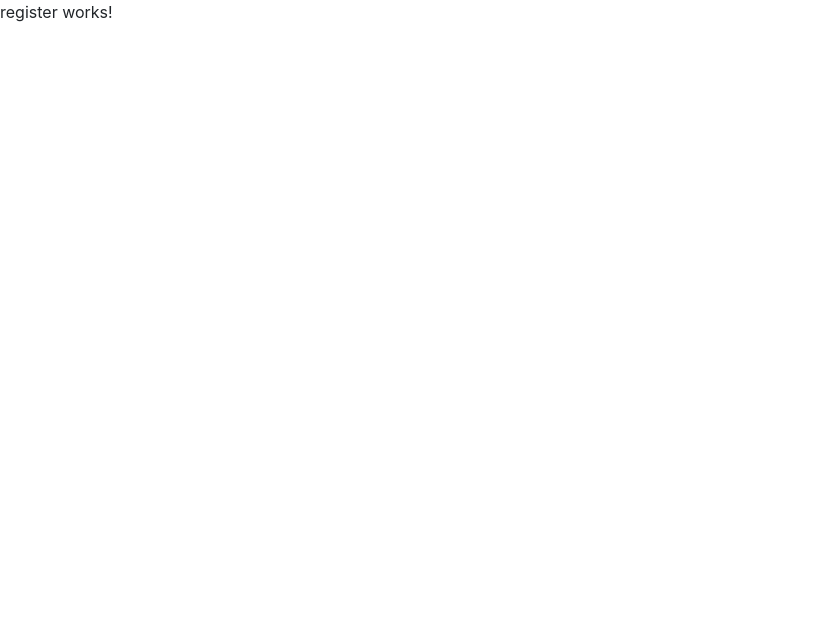
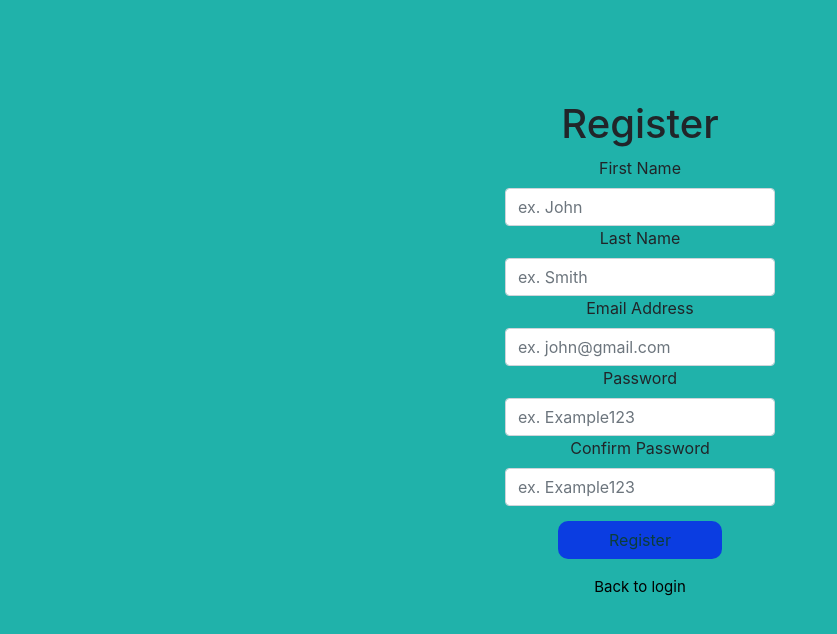
Before and after one commit to johncolecarter/NG_421_FenceApp, an Angular app in the folder FenceApp/: page /register in a window 1280 px wide. Shown: the top 634 px of the page, without its empty margins (0-837 px from the left). Built offline with nearby package versions, Linux system fonts and the light colour scheme.

Commit message:
added register

```diff
--- a/FenceApp/src/app/login/login.component.css
+++ b/FenceApp/src/app/login/login.component.css
@@ -11,12 +11,16 @@
 }
 
 .container {
-    background: lightskyblue;
     padding: 15px;
-    border-radius: 10px;
 }
 
 .register {
     margin-top: 15px;
     font-size: 15px;
 }
+
+.body {
+    padding-top: 200px;
+    background: rgb(170, 238, 161);
+    height: 800px;
+}
--- a/FenceApp/src/app/login/login.component.html
+++ b/FenceApp/src/app/login/login.component.html
@@ -1,3 +1,4 @@
+<div class="body">
     <div class="container text-center" style="max-width: 300px;margin: auto;">
         <form [formGroup]="loginForm" class="form-signin">
             <h1>Login</h1>
@@ -5,12 +6,14 @@
                 <label for="inputEmail" class="label">Email Address</label>
                 <input type="email" formControlName="inputEmail" class="form-control" placeholder="ex. john@gmail.com">
                 <label class="alert alert-danger"
-                *ngIf="!this.loginForm.controls.inputEmail.valid && this.loginForm.controls.inputEmail.touched">Email is
+                    *ngIf="!this.loginForm.controls.inputEmail.valid && this.loginForm.controls.inputEmail.touched">Email
+                    is
                     required</label>
             </div>
             <div>
                 <label for="inputPassword" class="label">Password</label>
-            <input type="password" formControlName="inputPassword" class="form-control" placeholder="ex. Example123">
+                <input type="password" formControlName="inputPassword" class="form-control"
+                    placeholder="ex. Example123">
                 <label class="alert alert-danger"
                     *ngIf="!this.loginForm.controls.inputPassword.valid && this.loginForm.controls.inputPassword.touched">Password
                     required</label>
@@ -18,7 +21,9 @@
             <button type="submit" class="btn" [disabled]="!loginForm.valid">Login</button>
         </form>
         <div>
-        <h2 class="register">Not a user? <a routerLinkActive="active-link" routerLink="/register" class="route">Register
+            <h2 class="register">Not a user? <a routerLinkActive="active-link" routerLink="/register"
+                    class="route">Register
                     Here</a></h2>
         </div>
     </div>
+</div>
--- a/FenceApp/src/app/register/register.component.css
+++ b/FenceApp/src/app/register/register.component.css
@@ -0,0 +1,20 @@
+.body {
+    background: lightseagreen;
+    height: 800px;
+    padding-top: 100px;
+}
+
+.btn {
+    margin-top: 15px;
+    padding-right: 50px;
+    padding-left: 50px;
+    border-radius: 10px;
+    background: blue;
+    color: black;
+    margin-bottom: 15px;
+}
+
+.route {
+    font-size: 15px;
+    color: black;
+}
--- a/FenceApp/src/app/register/register.component.html
+++ b/FenceApp/src/app/register/register.component.html
@@ -1 +1,53 @@
-<p>register works!</p>
+<div class="body">
+    <div class="container text-center" style="max-width: 300px;margin:auto;">
+        <form [formGroup]="registerForm">
+            <h1>Register</h1>
+            <div>
+                <label for="inputFirstName" class="label">First Name</label>
+                <input type="text" formControlName="inputFirstName" class="form-control" placeholder="ex. John">
+                <label class="alert alert-danger"
+                    *ngIf="!this.registerForm.controls.inputFirstName.valid && this.registerForm.controls.inputFirstName.touched">First
+                    name
+                    is
+                    required</label>
+            </div>
+            <div>
+                <label for="inputLastName" class="label">Last Name</label>
+                <input type="text" formControlName="inputLastName" class="form-control" placeholder="ex. Smith">
+                <label class="alert alert-danger"
+                    *ngIf="!this.registerForm.controls.inputLastName.valid && this.registerForm.controls.inputLastName.touched">Last
+                    name
+                    is
+                    required</label>
+            </div>
+            <div>
+                <label for="inputEmail" class="label">Email Address</label>
+                <input type="email" formControlName="inputEmail" class="form-control" placeholder="ex. john@gmail.com">
+                <label class="alert alert-danger"
+                    *ngIf="!this.registerForm.controls.inputEmail.valid && this.registerForm.controls.inputEmail.touched">Email
+                    is
+                    required</label>
+            </div>
+            <div>
+                <label for="inputPassword" class="label">Password</label>
+                <input type="password" formControlName="inputPassword" class="form-control"
+                    placeholder="ex. Example123">
+                <label class="alert alert-danger"
+                    *ngIf="!this.registerForm.controls.inputPassword.valid && this.registerForm.controls.inputPassword.touched">Password
+                    required</label>
+            </div>
+            <div>
+                <label for="inputConfirmPassword" class="label">Confirm Password</label>
+                <input type="password" formControlName="inputConfirmPassword" class="form-control"
+                    placeholder="ex. Example123">
+                <label class="alert alert-danger"
+                    *ngIf="!this.registerForm.controls.inputConfirmPassword.valid && this.registerForm.controls.inputConfirmPassword.touched">Passwords
+                    do not match</label>
+            </div>
+            <button type="sumbit" [disabled]="!registerForm.valid" class="btn">Register</button>
+        </form>
+        <div>
+            <a routerLinkActive="active-link" routerLink="/login" class="route">Back to login</a>
+        </div>
+    </div>
+</div>
--- a/FenceApp/src/app/register/register.component.ts
+++ b/FenceApp/src/app/register/register.component.ts
@@ -1,4 +1,5 @@
 import { Component, OnInit } from '@angular/core';
+import { FormBuilder, FormGroup, Validators } from '@angular/forms';
 
 @Component({
   selector: 'app-register',
@@ -7,7 +8,31 @@ import { Component, OnInit } from '@angular/core';
 })
 export class RegisterComponent implements OnInit {
 
-  constructor() { }
+  registerForm: FormGroup;
+
+  constructor(private formBuilder: FormBuilder) {
+    this.registerForm = this.formBuilder.group({
+      inputEmail: ['', Validators.compose([
+        Validators.required,
+        Validators.email
+      ])],
+      inputFirstName: ['', Validators.compose([
+        Validators.required,
+        Validators.minLength(2)
+      ])],
+      inputLastName: ['', Validators.compose([
+        Validators.required,
+        Validators.minLength(2)
+      ])],
+      inputPassword: ['', Validators.compose([
+        Validators.required,
+        Validators.minLength(7)
+      ])],
+      inputConfirmPassword: ['', Validators.compose([
+        Validators.required,
+      ])]
+    });
+  }
 
   ngOnInit(): void {
   }
```
Lines whose indentation alone changed are shown as unchanged.
